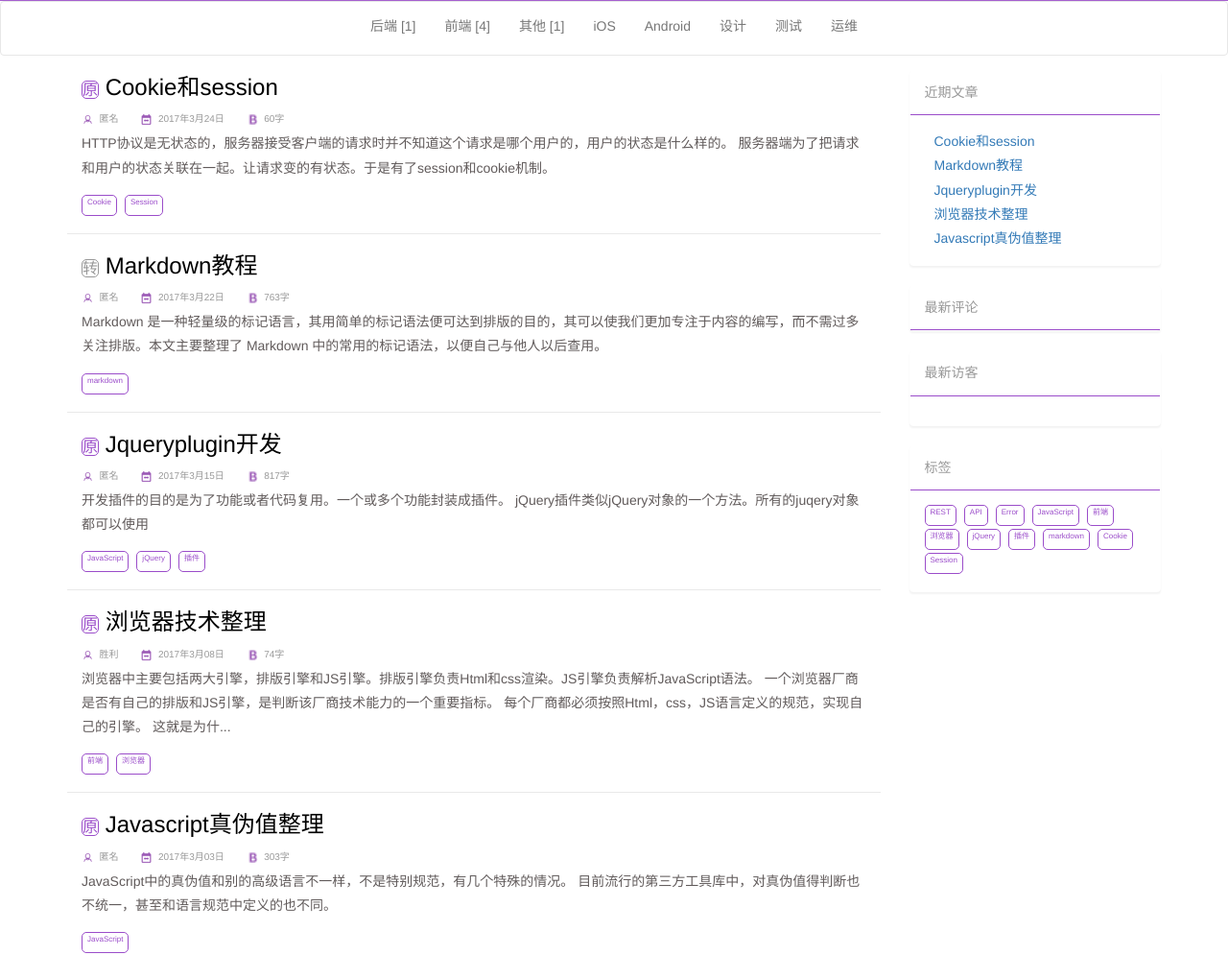
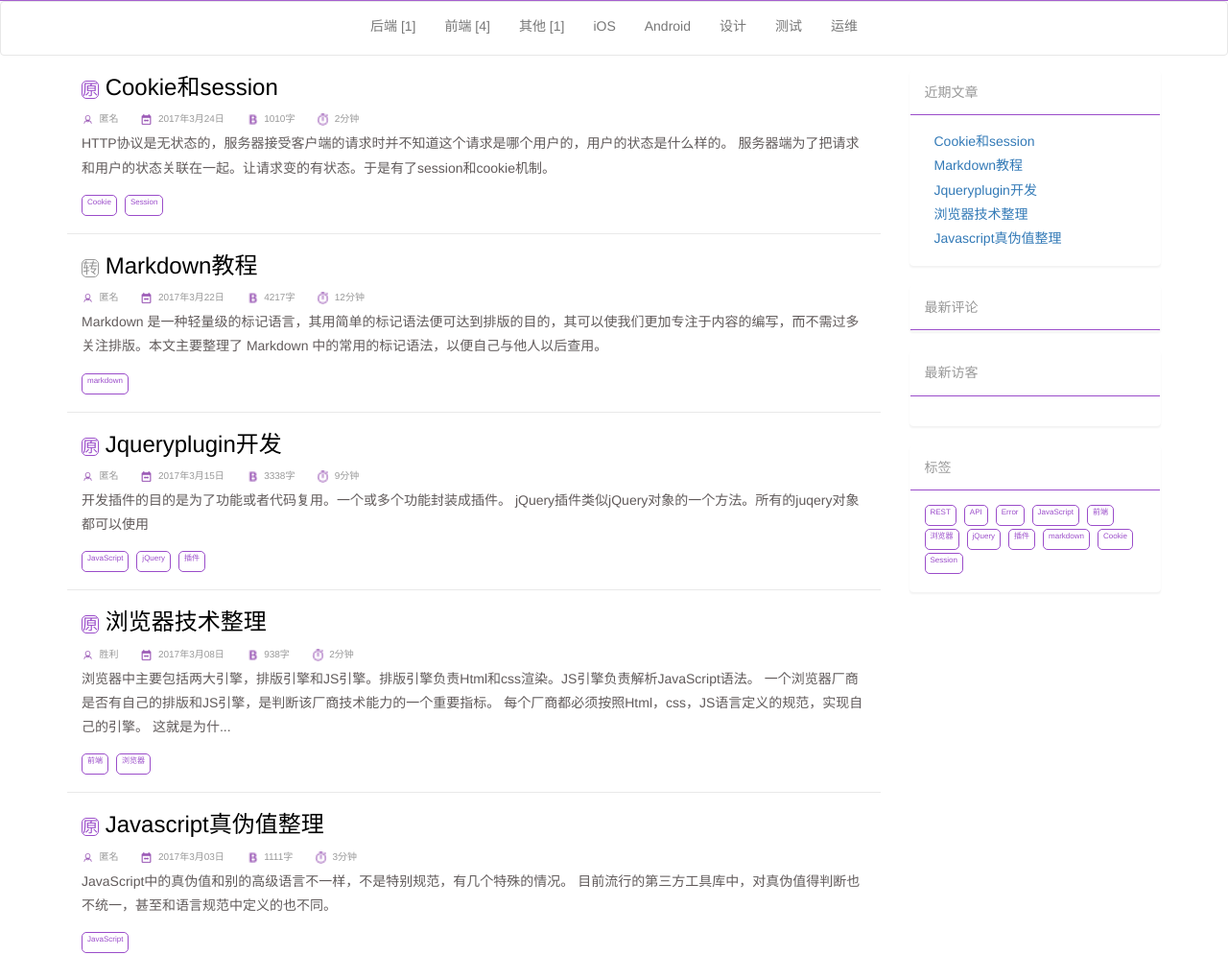
Before and after one commit to DreamHi/DreamHi.github.io, a Jekyll site: the page built from index.html, in a window 1280 px wide and 1400 px high. Shown: the part 376-1371 px from the top of the window at 96% size. Built offline with Jekyll 4.4.1, drawn with Linux system fonts in a browser that asks for light colours; the list of posts is cut into pages by our own code; comment, search, counter and statistics services are not loaded.

Commit message:
追加阅读时间

```diff
--- a/_layouts/post.html
+++ b/_layouts/post.html
@@ -20,7 +20,8 @@ layout: default
                 <p class="info">
                     <span><img src="/static/images/createdAt.png" alt="">&nbsp;&nbsp;{{ page.auth | default: "匿名" }}</span>
                     <span><img src="/static/images/date.png" alt="">&nbsp;&nbsp;{{page.date | date: "%Y年%-m月%d日"}}</span>
-                    <span><img src="/static/images/words.png" alt="">&nbsp;&nbsp;{{page.content | number_of_words }}字</span>
+                    <span><img src="/static/images/words.png" alt="">&nbsp;&nbsp;{{page.content | strip_html | strip_newlines | size  }}字</span>
+                    <span><img src="/static/images/time.png" alt="">&nbsp;&nbsp;{{page.content | strip_html | strip_newlines | size | divided_by:350 | round  }}分钟</span>
                 </p>
             </header>
             <section class="markdown-body" style="margin-top: 15px;">
--- a/index.html
+++ b/index.html
@@ -45,7 +45,8 @@ title: {{ site.description }}
           <p class="info">
             <span><img src="../static/images/createdAt.png" alt="">&nbsp;&nbsp;{{ post.auth | default: "匿名" }}</span>
             <span><img src="../static/images/date.png" alt="">&nbsp;&nbsp;{{post.date | date: "%Y年%-m月%d日"}}</span>
-            <span><img src="../static/images/words.png" alt="">&nbsp;&nbsp;{{post.content | number_of_words }}字</span>
+            <span><img src="../static/images/words.png" alt="">&nbsp;&nbsp;{{post.content | strip_html | strip_newlines | size  }}字</span>
+            <span><img src="../static/images/time.png" alt="">&nbsp;&nbsp;{{post.content | strip_html | strip_newlines | size | divided_by:350 | round  }}分钟</span>
          </p>
           <span class="content">
             {{ post.excerpt | truncate: 150}}
```
Also changed, not shown: static/images/time.png (added).
